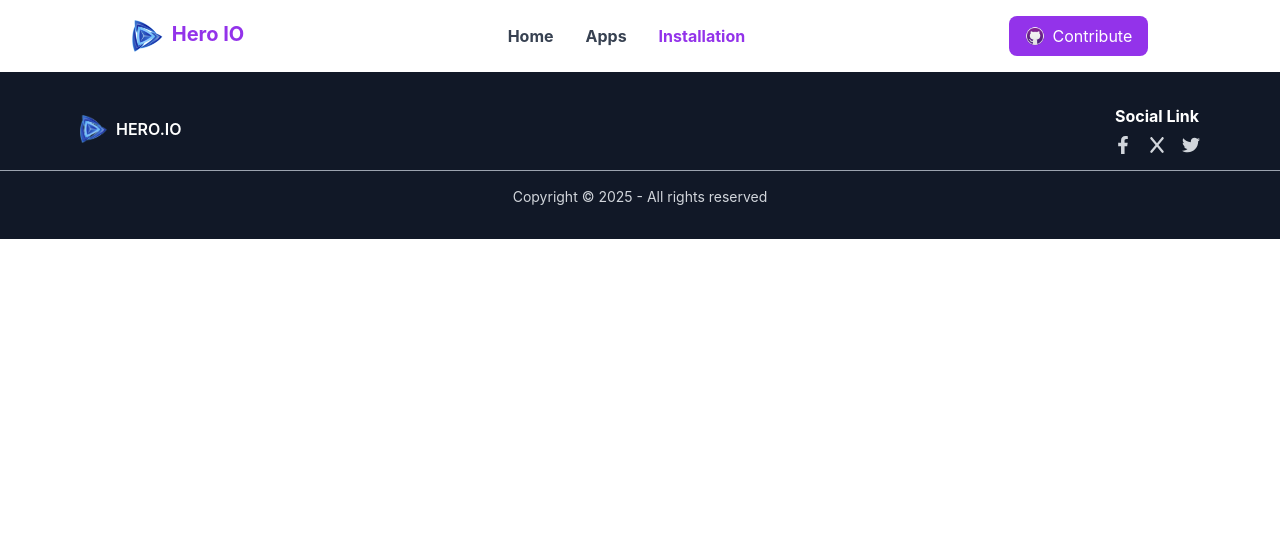
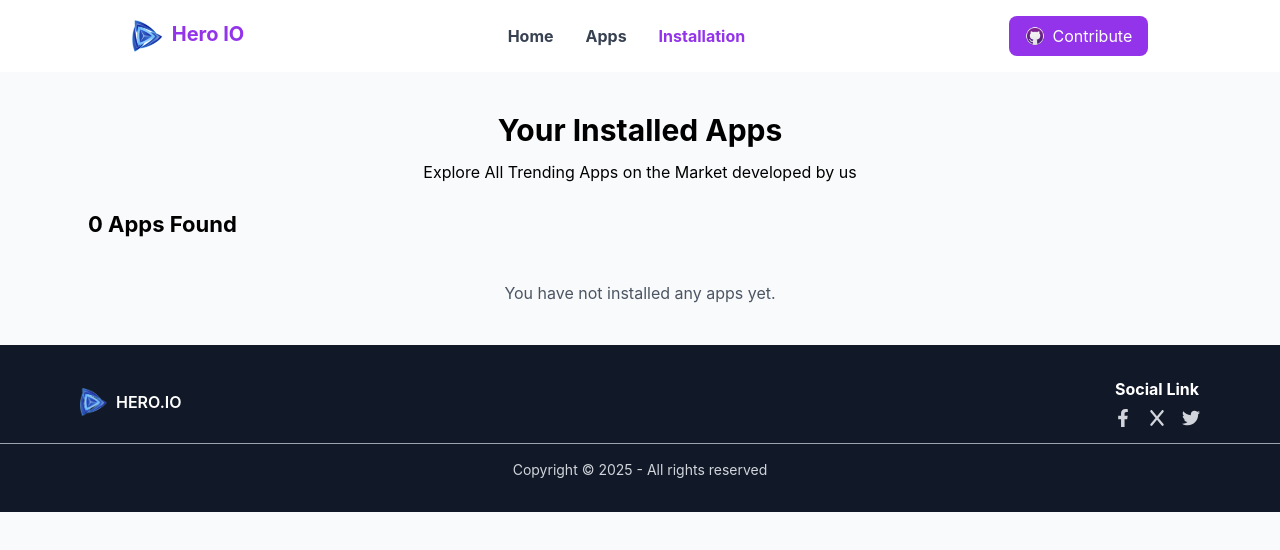
Before and after one commit to Rafsunjany-khan/Hero-IO, a React (Create React App) app in the folder hero-io/: page /installation in a window 1280 px wide. Shown: the top 550 px of the page. Built offline with nearby package versions, Linux system fonts and the light colour scheme.

Commit message:
Installation page fully functional with install, uninstall and sorting apps

```diff
--- a/hero-io/src/components/Navbar.jsx
+++ b/hero-io/src/components/Navbar.jsx
@@ -1,13 +1,15 @@
 import React from "react";
-import { NavLink } from "react-router-dom";
+import { NavLink, Link  } from "react-router-dom";
 
 const Navbar = () => {
   return (
     <nav className="flex justify-around items-center bg-white py-4">
-      <div className="flex items-start space-x-2">
-        <img src="/assets/logo.png" className="w-8 h-8" alt="Hero IO Logo" />
+
+      <Link to="/" className="flex items-start space-x-2">
+        <img src="/assets/logo.png" className="w-8 h-8"  />
         <h2 className="font-bold text-xl text-purple-600">Hero IO</h2>
-      </div>
+      </Link>
+
 
       <ul className="hidden md:flex space-x-8 text-gray-700 font-bold items-center">
         <li>
@@ -27,9 +29,12 @@ const Navbar = () => {
         </li>
       </ul>
       <div>
-      <button className="flex items-center space-x-2 bg-purple-600 text-white px-4 py-2 rounded-lg hover:bg-purple-700">
+      <a href="https://github.com/Rafsunjany-khan/" target="_blank" rel="noopener noreferrer">
+      <button
+      className="flex items-center space-x-2 bg-purple-600 text-white px-4 py-2 rounded-lg hover:bg-purple-700">
         <img src="/assets/github.png"  className="w-5 h-5 mr-2"/>
         Contribute</button>
+      </a>
         </div>
     </nav>
   );
--- a/hero-io/src/pages/AppDetails.jsx
+++ b/hero-io/src/pages/AppDetails.jsx
@@ -29,7 +29,16 @@ const AppDetails = () => {
   }, [id]);
 
         const handleInstall = () => {
+        const installedApps = JSON.parse(localStorage.getItem("installedApps")) || [];
+        const isAlreadyInstalled = installedApps.some((a) => a.id === app.id);
+
+          if (!isAlreadyInstalled) {
+            installedApps.push(app);
+            localStorage.setItem("installedApps", JSON.stringify(installedApps));
+          }
+
           setInstalled(true);
+
           toast.success(`${app.title} Installed Successfully!`, {
             position: "top-right",
             autoClose: 3000,
@@ -39,6 +48,7 @@ const AppDetails = () => {
             draggable: true,
           });
         };
+
 
           if (loading) {
           return <div className="text-center py-20">Loading...</div>;
--- a/hero-io/src/pages/Installation.jsx
+++ b/hero-io/src/pages/Installation.jsx
@@ -1,13 +1,119 @@
-import React from "react";
+import React, { useState, useEffect } from "react";
+
 import Navbar from "../components/Navbar";
 import Footer from "../components/Footer";
 
+import { ToastContainer, toast } from "react-toastify";
+import "react-toastify/dist/ReactToastify.css";
+
 const Installation = () => {
+  const [installedApps, setInstalledApps] = useState([]);
+  const [sortOrder, setSortOrder] = useState("");
+
+  useEffect(() => {
+    const apps = JSON.parse(localStorage.getItem("installedApps")) || [];
+    const parsedApps = apps.map(app => ({ ...app, size: Number(app.size) }));
+    setInstalledApps(parsedApps);
+  }, []);
+
+  const handleUninstall = (id, title) => {
+    const updatedApps = installedApps.filter((app) => app.id !== id);
+    setInstalledApps(updatedApps);
+    localStorage.setItem("installedApps", JSON.stringify(updatedApps));
+    toast.info(`${title} has been uninstalled!`, {
+      position: "top-right",
+      autoClose: 3000,
+      hideProgressBar: false,
+      closeOnClick: true,
+    });
+  };
+
+
+  const getSortedApps = () => {
+    if (sortOrder === "high-low") {
+      return [...installedApps].sort((a, b) => b.size - a.size);
+    }
+    if (sortOrder === "low-high") {
+      return [...installedApps].sort((a, b) => a.size - b.size);
+    }
+    return installedApps;
+  };
+
+  const sortedApps = getSortedApps();
+
   return (
-    <div className="bg-gray-50">
+    <div className="bg-gray-50 min-h-screen">
       <Navbar />
+      <div className="max-w-6xl mx-auto px-6 py-10">
+        <div className="text-center mb-6">
+          <h1 className="text-3xl font-bold mb-3">Your Installed Apps</h1>
+          <h6>Explore All Trending Apps on the Market developed by us</h6>
+        </div>
+
+        <div className="flex items-center justify-between mb-6">
+          <h6 className="font-bold text-[22px] ">{installedApps.length} Apps Found</h6>
+
+          {installedApps.length > 0 && (
+            <select
+              className="border px-4 py-2 rounded shadow-sm"
+              value={sortOrder}
+              onChange={(e) => setSortOrder(e.target.value)} >
+              <option value="">Sort by Size</option>
+              <option value="high-low">High - Low</option>
+              <option value="low-high">Low - High</option>
+            </select>
+          )}
+        </div>
+
+
+        {sortedApps.length === 0 ? (
+          <p className="text-gray-600 text-center mt-10">
+            You have not installed any apps yet.
+          </p>
+        ) : (
+          <div className="space-y-6">
+            {sortedApps.map((app) => (
+              <div
+                key={app.id}
+                className="bg-white shadow rounded-2xl p-4 flex items-center justify-between hover:shadow-lg transition"
+              >
+                {/* Image + Info */}
+                <div className="flex items-center gap-4">
+                  <img
+                    src={app.image}
+                    alt={app.title}
+                    className="w-28 h-28 object-cover rounded-lg"
+                  />
+                  <div>
+                    <h3 className="font-semibold text-lg">{app.title}</h3>
+                    <div className="flex items-center gap-4 text-sm text-gray-600 mt-1">
+                      <span className="flex items-center gap-2">
+                        <img src="/assets/icon-downloads.png" className="h-3" />{" "}
+                        {app.downloads.toLocaleString()}
+                      </span>
+                      <span className="flex items-center gap-2">
+                        <img src="/assets/icon-ratings.png" className="h-3" />{" "}
+                        {app.ratingAvg.toFixed(1)}
+                      </span>
+                      <span> {app.size} MB</span>
+                    </div>
+                  </div>
+                </div>
+
+
+                <button
+                  className="bg-green-500 text-white px-4 py-2 rounded"
+                  onClick={() => handleUninstall(app.id, app.title)}
+                >
+                  Uninstall
+                </button>
+              </div>
+            ))}
+          </div>
+        )}
+      </div>
       <Footer />
-
+      <ToastContainer />
     </div>
   );
 };
```
Lines whose indentation alone changed are shown as unchanged.
